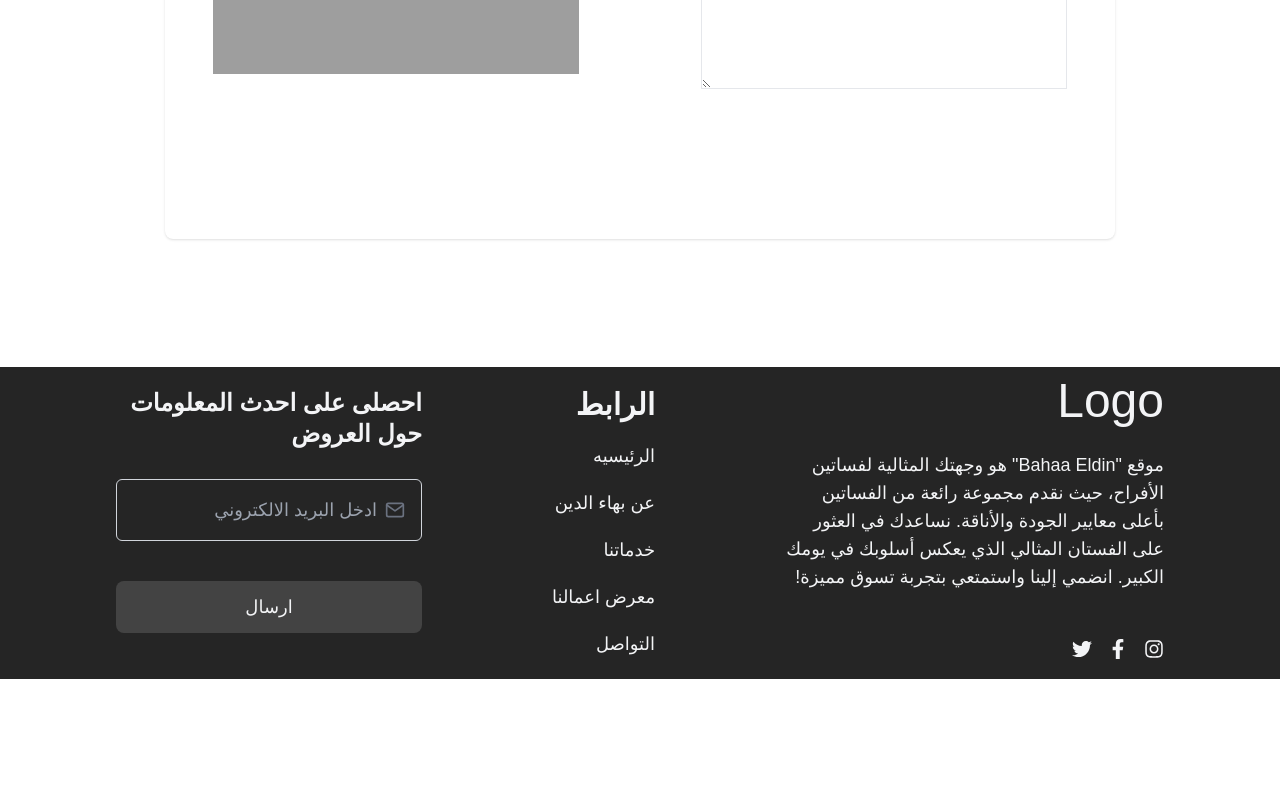
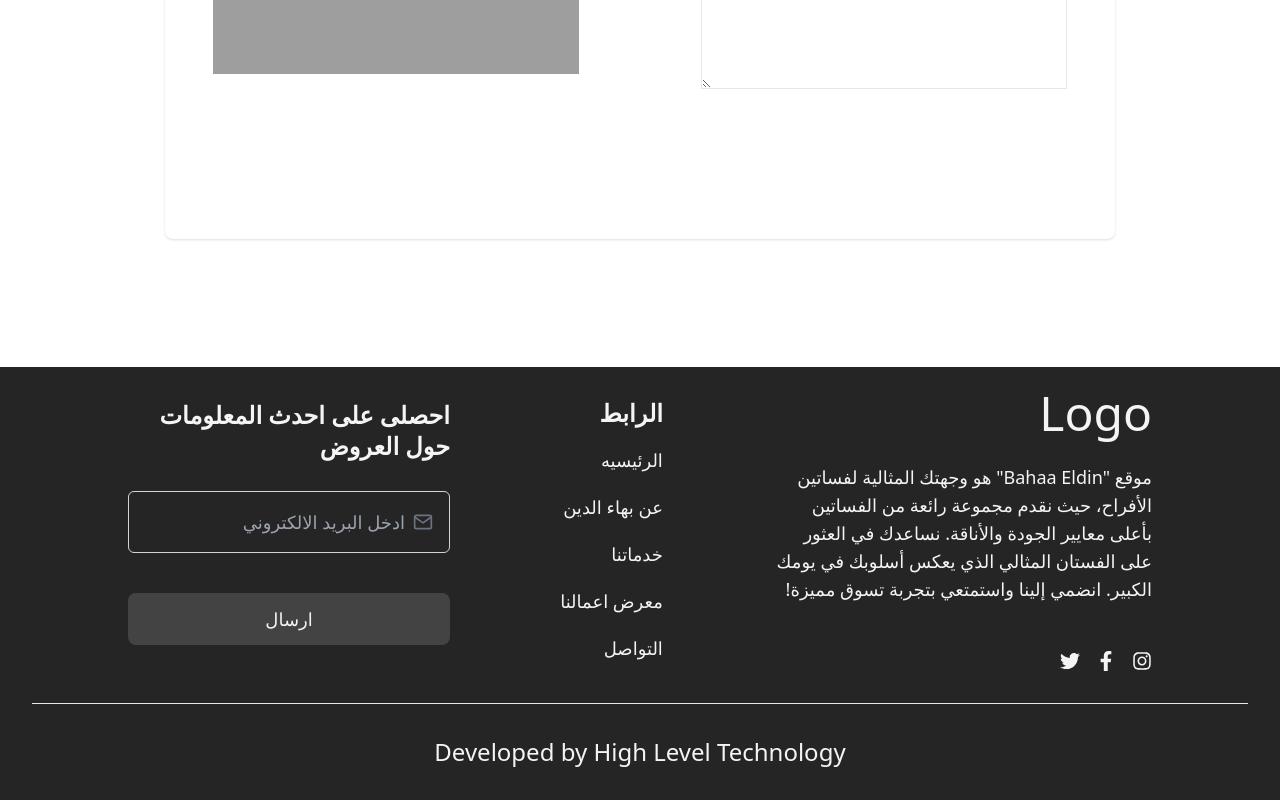
Before and after one commit to ziad223/wedding, a React (Vite) app: page /contact in a window 1280 px wide. Shown: the part 616-1416 px from the top of the page. Before the commit the page ends 1295 px from the top, so only its background shows below. Built offline with nearby package versions, Linux system fonts and the light colour scheme; grey boxes are pictures that could not be loaded.

Commit message:
last update

```diff
--- a/src/App.css
+++ b/src/App.css
@@ -10,7 +10,7 @@
 
 body {
   direction: rtl;
-  font-family: "Almarai", sans-serif;
+  /* font-family: "Almarai", sans-serif; */
   overflow-x: hidden !important;
   max-width: 100vw !important;
   /* background-color: #f5f5f5; */
--- a/src/App.jsx
+++ b/src/App.jsx
@@ -8,11 +8,12 @@ import Blog from './pages/Blog';
 import Contact from './pages/Contact';
 import Navbar from './components/Navbar';
 import Footer from './components/Footer';
-import Reservation from './components/Reservation';
+import ScrollToTop from './components/ScrollToTop';
 function App() {
   return (
     <div className="app">
     <BrowserRouter>
+        <ScrollToTop />
     <Navbar/>
       <Routes>
         <Route path='/' element={<Home />} />
--- a/src/components/AboutSection1.jsx
+++ b/src/components/AboutSection1.jsx
@@ -5,12 +5,12 @@ const AboutSection1 = () => {
     return (
         <div className=" bg-white p-10 px-4 md:px-16 lg:px-24 flex flex-col gap-5 lg:flex-row items-center lg:items-start space-y-6 lg:space-y-0 lg:space-x-6">
             {/* القسم الأول */}
-            <div className="w-full lg:w-1/3 text-center lg:text-left lg:ml-5">
+            <div className="w-full  lg:w-1/3 text-center lg:text-left lg:ml-5">
                 <h2 className="text-2xl font-bold text-[#907457]">رؤيتنا ورسالتنا</h2>
             </div>
 
             {/* صورة في الوسط */}
-            <div className="w-full lg:w-1/3 flex justify-center">
+            <div className="w-full lg:w-[466px] lg:h-[543px]  flex justify-center">
                 <img src={img} alt="wedding-img" className="lg:w-[466px] lg:h-[543px] h-auto" />
             </div>
 
--- a/src/components/Footer.jsx
+++ b/src/components/Footer.jsx
@@ -5,13 +5,13 @@ import { FiMail } from 'react-icons/fi';
 
 const Footer = () => {
     return (
-        <footer className="bg-[#252525] text-gray-100 p-5">
+        <footer className="bg-[#252525] text-gray-100 p-8">
             <div className="container mx-auto flex flex-col lg:flex-row justify-between items-start gap-10 px-4 md:px-8 lg:px-24">
 
                 {/* القسم الأول */}
                 <div className="w-full lg:w-auto text-center lg:text-right flex flex-col gap-4">
                     <h2 className="text-xl lg:text-[48px] font-normal mb-5">Logo</h2>
-                    <p className="text-lg font-normal lg:w-[379px] lg:h-[140px] mb-8">
+                    <p className="text-lg lg:text-[18px] font-normal lg:w-[379px] lg:h-[140px] mb-8">
                         موقع "Bahaa Eldin" هو وجهتك المثالية لفساتين الأفراح، حيث نقدم مجموعة رائعة من الفساتين بأعلى معايير الجودة والأناقة. نساعدك في العثور على الفستان المثالي الذي يعكس أسلوبك في يومك الكبير. انضمي إلينا واستمتعي بتجربة تسوق مميزة!
                     </p>
                     <div className="flex gap-4 justify-center lg:justify-start">
@@ -23,7 +23,7 @@ const Footer = () => {
 
                 {/* القسم الثاني */}
                 <div className="w-full lg:w-auto text-center lg:text-right">
-                    <h2 className="text-xl lg:text-3xl font-semibold mb-5">الرابط</h2>
+                    <h2 className="text-xl lg:text-[24px] font-bold mb-5">الرابط</h2>
                     <ul className="flex flex-col gap-5">
                         <li><Link className="hover:text-[#907457] lg:text-[18px] font-normal transition-all" to="/">الرئيسيه</Link></li>
                         <li><Link className="hover:text-[#907457] lg:text-[18px] font-normal transition-all" to="/about">عن بهاء الدين</Link></li>
@@ -52,6 +52,8 @@ const Footer = () => {
                 </div>
 
             </div>
+            <hr className='my-8 text-gray-400 ' />
+            <h2 className='text-center lg:text-2xl text-xl'>Developed by High Level Technology</h2>
         </footer>
     );
 };
--- a/src/components/HomeSection1.jsx
+++ b/src/components/HomeSection1.jsx
@@ -33,7 +33,7 @@ const HomeSection1 = () => {
                 </p>
                 <Link
                     to="/contact"
-                    className="bg-[#907457] py-3 px-6 lg:w-[200px] lg:h-[60px] sm:px-10 text-base sm:text-xl text-white rounded-lg mt-4 hover:bg-[#7c6246] transition-all duration-300 text-center lg:text-right w-[160px] sm:w-[200px] h-[50px] sm:h-[60px] mx-auto lg:mx-0"
+                    className="bg-[#907457] mx-auto py-3 px-6 lg:w-[200px] lg:h-[60px] sm:px-10 text-base sm:text-xl text-white rounded-lg mt-4 hover:bg-[#7c6246] transition-all duration-300 flex items-center justify-center text-center lg:text-right w-[160px] sm:w-[200px] h-[50px] sm:h-[60px] mx-auto lg:mx-0"
                 >
                     تواصل معنا
                 </Link>
--- /dev/null
+++ b/src/components/ScrollToTop.jsx
@@ -0,0 +1,14 @@
+import { useEffect } from 'react';
+import { useLocation } from 'react-router-dom';
+
+const ScrollToTop = () => {
+    const { pathname } = useLocation();
+
+    useEffect(() => {
+        window.scrollTo(0, 0);
+    }, [pathname]);
+
+    return null;
+};
+
+export default ScrollToTop;
--- a/src/components/ServicesSection1.jsx
+++ b/src/components/ServicesSection1.jsx
@@ -5,8 +5,8 @@ import { Link } from 'react-router-dom';
 const ServicesSection1 = () => {
   return (
     <div className='flex flex-col xl:flex-row justify-center items-center xl:items-end'>
-      <img src={img1} alt="service-img" className='w-full xl:w-auto mb-5 xl:mb-0 lg:w-[678px] lg:h-[368px]' />
-      <div className='bg-[#f6f2e9] p-5 xl:p-10 xl:-mr-16 xl:-mb-10 xl:mt-5 -z-20 w-full xl:w-auto'>
+      <img src={img1} alt="service-img" className='w-full xl:w-auto mb-5 z-20 xl:mb-0 lg:w-[678px] lg:h-[368px]' />
+      <div className='bg-[#f6f2e9] p-5 xl:p-10 xl:-mr-16 xl:-mb-10 xl:mt-5  w-full xl:w-auto'>
         <div className='xl:mr-14 text-center xl:text-right'>
           <h2 className='font-bold text-xl xl:text-2xl'>تعديلات الفساتين</h2>
           <p className='mt-5 text-lg mb-7'>
--- a/src/components/ServicesSection2.jsx
+++ b/src/components/ServicesSection2.jsx
@@ -5,7 +5,7 @@ import { Link } from 'react-router-dom';
 const ServicesSection2 = () => {
     return (
         <div className='flex flex-col xl:flex-row justify-center items-center xl:items-end'>
-            <div className='bg-[#f6f2e9] p-5 xl:p-10 xl:-ml-16 xl:-mb-10 mt-5 xl:mt-5 -z-20 w-full xl:w-auto'>
+            <div className='bg-[#f6f2e9] p-5 xl:p-10 xl:-ml-16 xl:-mb-10 mt-5 xl:mt-5  w-full xl:w-auto'>
                 <div className='xl:ml-14 text-center xl:text-right'>
                     <h2 className='font-bold text-xl xl:text-2xl'>تصميم فساتين حسب الطلب</h2>
                     <p className='mt-5 text-lg mb-7'>
--- a/src/components/ServicesSection4.jsx
+++ b/src/components/ServicesSection4.jsx
@@ -5,7 +5,7 @@ import { Link } from 'react-router-dom';
 const ServicesSection4 = () => {
     return (
         <div className='flex flex-col xl:flex-row justify-center items-center xl:items-end'>
-            <div className='bg-[#f6f2e9] p-5 xl:p-10 xl:-mb-10 mt-5 xl:mt-5 xl:-ml-20 -z-20 w-full xl:w-auto'>
+            <div className='bg-[#f6f2e9] p-5 xl:p-10 xl:-mb-10 mt-5 xl:mt-5 xl:-ml-20  w-full xl:w-auto'>
                 <div className='xl:ml-14 text-center xl:text-right'>
                     <h2 className='font-bold text-xl xl:text-2xl'>إكسسوارات مكملة للفستان</h2>
                     <p className='mt-5 text-lg mb-7'>
@@ -13,7 +13,7 @@ const ServicesSection4 = () => {
                     </p>
                     <Link
                         to='/contact'
-                        className='bg-[#907457] px-8 text-md py-2 text-white rounded-lg cursor-pointer hover:bg-[#795b3b] transition-all duration-300'
+                        className='bg-[#907457] px-8 text-md py-2  text-white rounded-lg cursor-pointer hover:bg-[#795b3b] transition-all duration-300'
                     >
                         تواصلي معي
                     </Link>
--- a/src/components/ServicesSection5.jsx
+++ b/src/components/ServicesSection5.jsx
@@ -5,8 +5,8 @@ import { Link } from 'react-router-dom';
 const ServicesSection5 = () => {
     return (
         <div className='flex flex-col xl:flex-row justify-center items-center xl:items-end'>
-            <img src={img1} alt="service-img" className='w-full xl:w-auto mt-5 xl:mt-0 lg:w-[678px] lg:h-[488px]' />
-            <div className='bg-[#f6f2e9] p-5 xl:p-10 xl:-mb-10 mt-5 xl:mt-5 xl:-mr-20 -z-20 w-full xl:w-auto'>
+            <img src={img1} alt="service-img" className='w-full xl:w-auto mt-5 z-20 xl:mt-0 lg:w-[678px] lg:h-[488px]' />
+            <div className='bg-[#f6f2e9] p-5 xl:p-10 xl:-mb-10 mt-5 xl:mt-5 xl:-mr-20  w-full xl:w-auto'>
                 <div className='xl:mr-14 text-center xl:text-right'>
                     <h2 className='font-bold text-xl xl:text-2xl'>خدمة المرافقة الشخصية</h2>
                     <p className='mt-5 text-lg mb-7'>
--- a/src/components/servicesSection3.jsx
+++ b/src/components/servicesSection3.jsx
@@ -5,8 +5,8 @@ import { Link } from 'react-router-dom';
 const ServicesSection3 = () => {
     return (
         <div className='flex flex-col xl:flex-row justify-center items-center xl:items-end'>
-            <img src={img1} alt="service-img" className='w-full xl:w-auto mt-5 xl:mt-0 lg:w-[678px] lg:h-[404px]' />
-            <div className='bg-[#f6f2e9] p-5 xl:p-10 xl:-mb-10 mt-5 xl:mt-5 xl:-mr-20 -z-20 w-full xl:w-auto'>
+            <img src={img1} alt="service-img" className='w-full z-20 xl:w-auto mt-5 xl:mt-0 lg:w-[678px] lg:h-[404px]' />
+            <div className='bg-[#f6f2e9] p-5 xl:p-10 xl:-mb-10 mt-5 xl:mt-5 xl:-mr-20  w-full xl:w-auto'>
                 <div className='xl:mr-14 text-center xl:text-right'>
                     <h2 className='font-bold text-xl xl:text-2xl'>استشارات مخصصة</h2>
                     <p className='mt-5 text-lg mb-7'>
```
